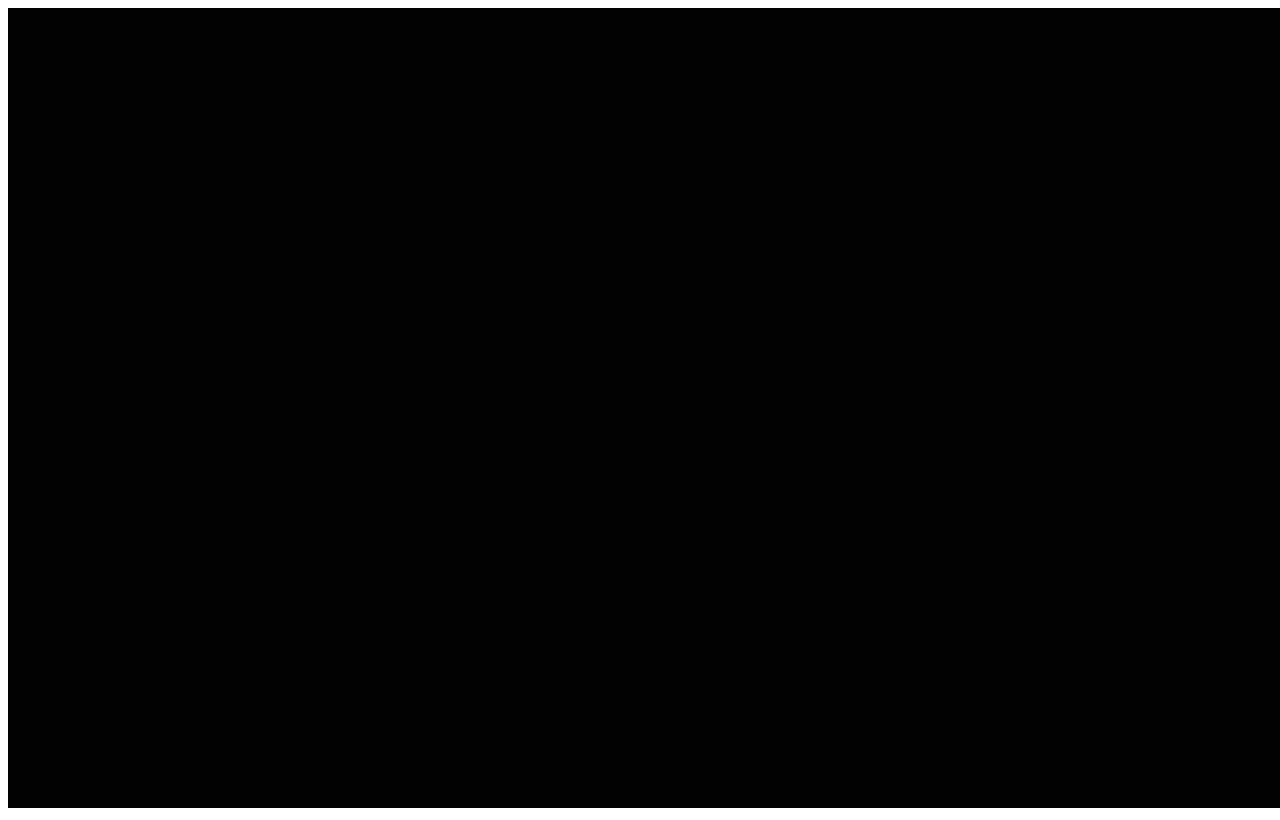
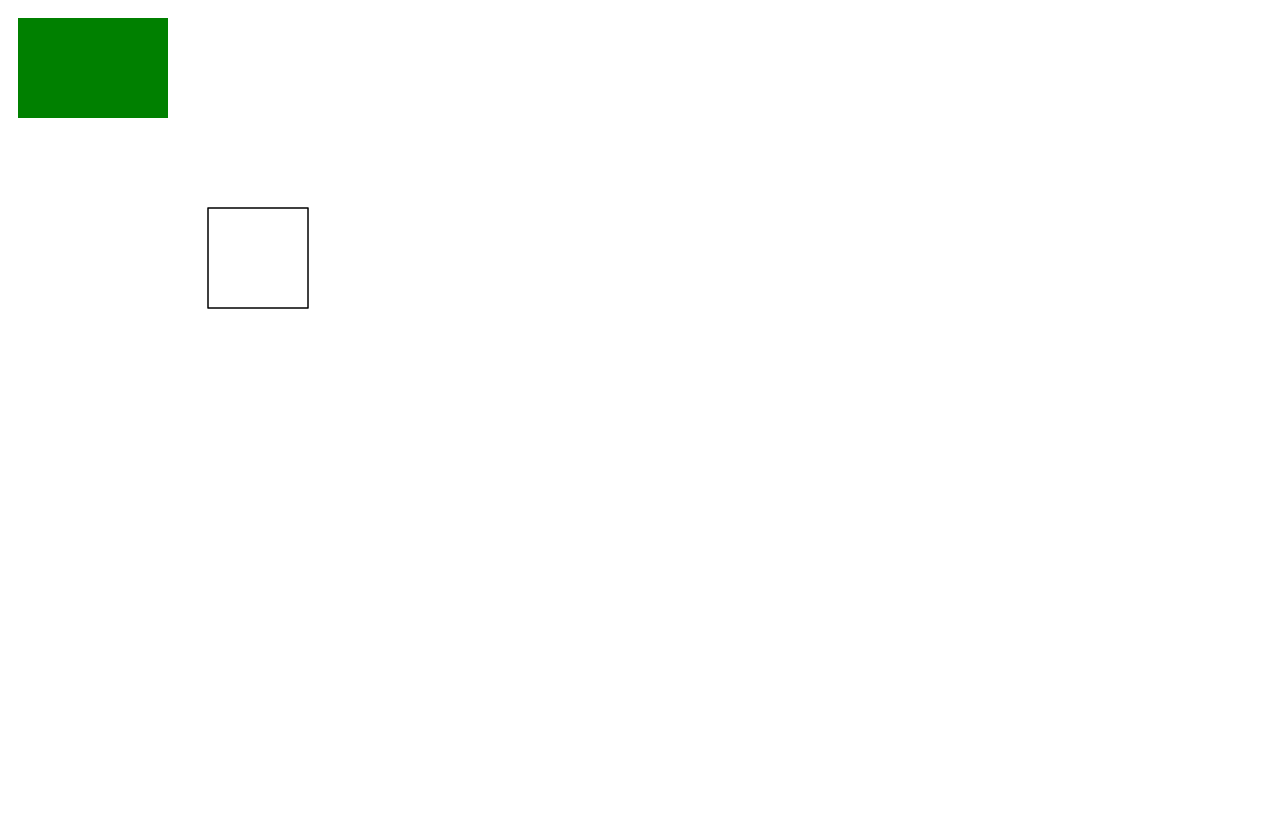
Before and after one commit to Chewall/baby-excalidraw, a React (Vite) app: page / in a window 1280 px wide. Built offline with nearby package versions, Linux system fonts and the light colour scheme.

Commit message:
尝试画图

```diff
--- a/src/App.jsx
+++ b/src/App.jsx
@@ -1,13 +1,21 @@
-import { useState } from 'react'
+import {useLayoutEffect, useState} from 'react'
 import reactLogo from './assets/react.svg'
 import viteLogo from '/vite.svg'
 
 function App() {
 
+  useLayoutEffect(() => {
+    const canvas = document.getElementById('canvas')
+    const ctx = canvas.getContext('2d')
+
+    ctx.fillStyle = 'green'
+    ctx.fillRect(10, 10, 150, 100)
+    ctx.strokeRect(200, 200, 100, 100)
+  }, []);
+
   return (
     <canvas
       id='canvas'
-      style={{ backgroundColor: 'black' }}
       width={window.innerWidth}
       height={window.innerHeight}
     >
```
